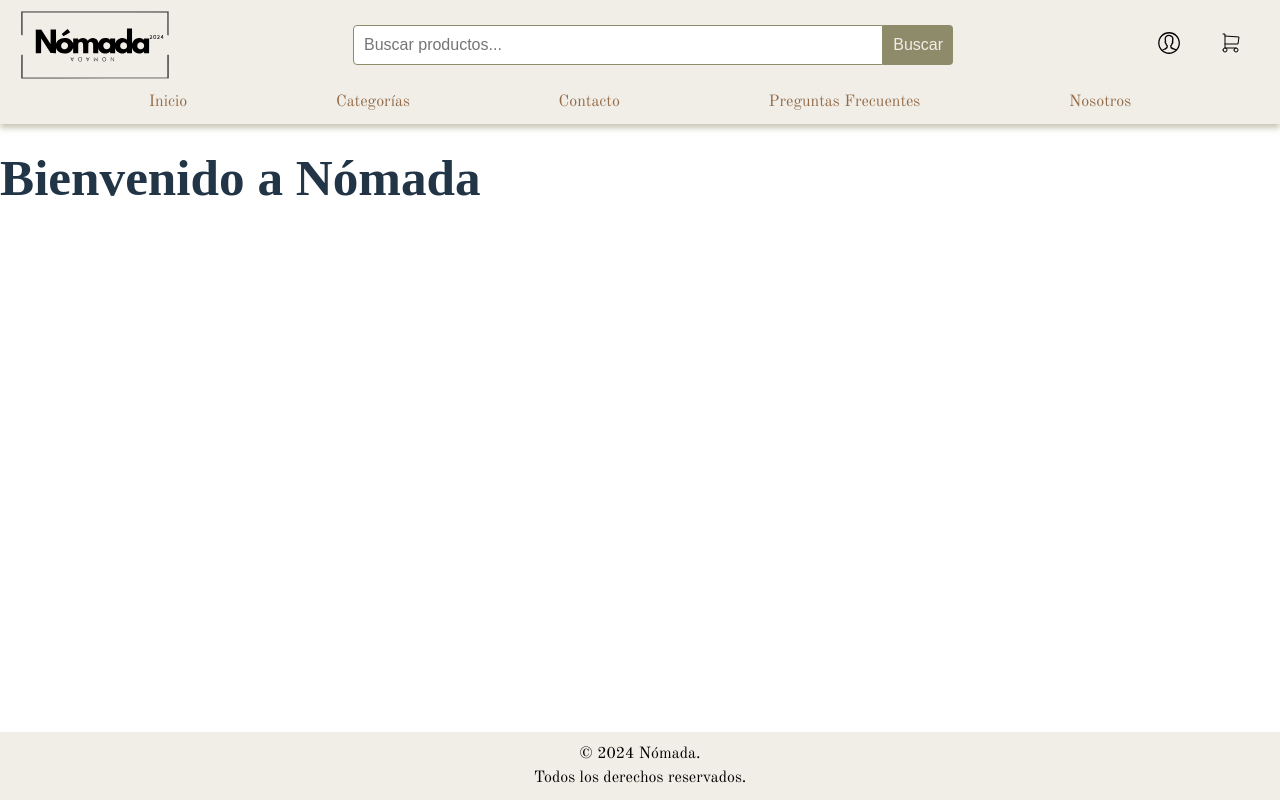
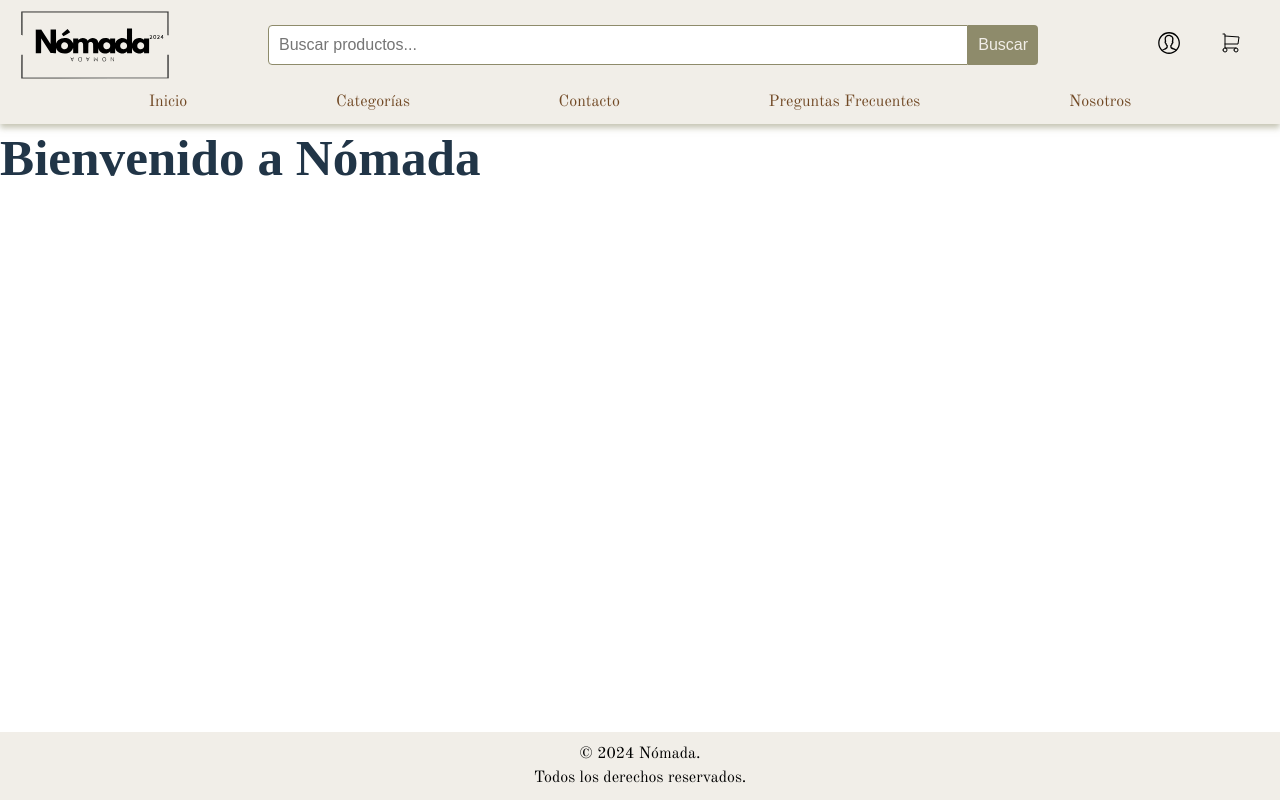
Before and after one commit to lucasgarcia2297/Nomada-Tienda, a React (Vite) app: page / in a window 1280 px wide. Built offline with nearby package versions, Linux system fonts and the light colour scheme; a web font is replaced by a local one.

Commit message:
Changes: some corrections in the styles

```diff
--- a/src/App.css
+++ b/src/App.css
@@ -17,14 +17,24 @@ body, html {
 }
 .main-content{
   flex: 1;
-  margin-top: 100px;
+  margin-top: 120px;
 }
 li{
   list-style: none;
 }
 
-@media (min-width: 980px){
+@media (min-width: 481px){
   .main-content{
-    margin-top: 150px;
+    margin-top: 120px;
   }
 }
+@media (min-width: 769px){
+  .main-content{
+    margin-top: 105px;
+  }
+}
+@media (min-width: 1280px){
+  .main-content{
+    margin-top: 130px;
+  }
+}
--- a/src/index.css
+++ b/src/index.css
@@ -56,7 +56,7 @@ button:focus-visible {
   --secondary-color: #A6AA8A; /* Sage */
   --accent-color: #ECD495; /* Peach Yellow */
   --background-color: #C19C81; /* Lion */
-  --text-color: #936B47; /* Raw Umber */
+  --text-color: #714925; /* Raw Umber */
   --logo-color: #000000; /* Black from logo */
   --logo-background: #f1eee8  ; /* White from logo */
 }
--- a/src/styles/Header.css
+++ b/src/styles/Header.css
@@ -65,7 +65,7 @@
 .form-search {
   display: flex;
   width: 100%;
-  max-width: 600px;
+  max-width: 770px;
   margin: 0 auto;
 }
 
@@ -93,7 +93,7 @@
 /*=============================================*/
 
 /*================== TABLET ==================*/
-@media (min-width: 768px) {
+@media (min-width: 769px) {
   .header-top {
     flex-wrap: nowrap;
   }
@@ -116,11 +116,37 @@
   .login-button {
     display: inline-block;
   }
+
+  .navbar {
+    display: block;
+    margin-top: 10px;
+  }
+
+  .navbar ul {
+    display: flex;
+    justify-content: space-evenly;
+    list-style: none;
+    padding: 0;
+  }
+
+  .navbar li {
+    margin: 0 10px;
+  }
+
+  .navbar a {
+    text-decoration: none;
+    color: var(--text-color);
+    font-family: var(--font-primary);
+  }
+  .menu-button {
+    display: none;
+  }
 }
 /*=============================================*/
 
+
 /*================== DESKTOP ==================*/
-@media (min-width: 980px) {
+@media (min-width: 1280px) {
   .header {
     padding: 10px;
   }
@@ -150,29 +176,7 @@
     width: 150px;
   }
 
-  .menu-button {
-    display: none;
-  }
 
-  .navbar {
-    display: block;
-    margin-top: 10px;
-  }
 
-  .navbar ul {
-    display: flex;
-    justify-content: space-evenly;
-    list-style: none;
-    padding: 0;
-  }
 
-  .navbar li {
-    margin: 0 10px;
-  }
-
-  .navbar a {
-    text-decoration: none;
-    color: var(--text-color);
-    font-family: var(--font-primary);
-  }
 }
```
